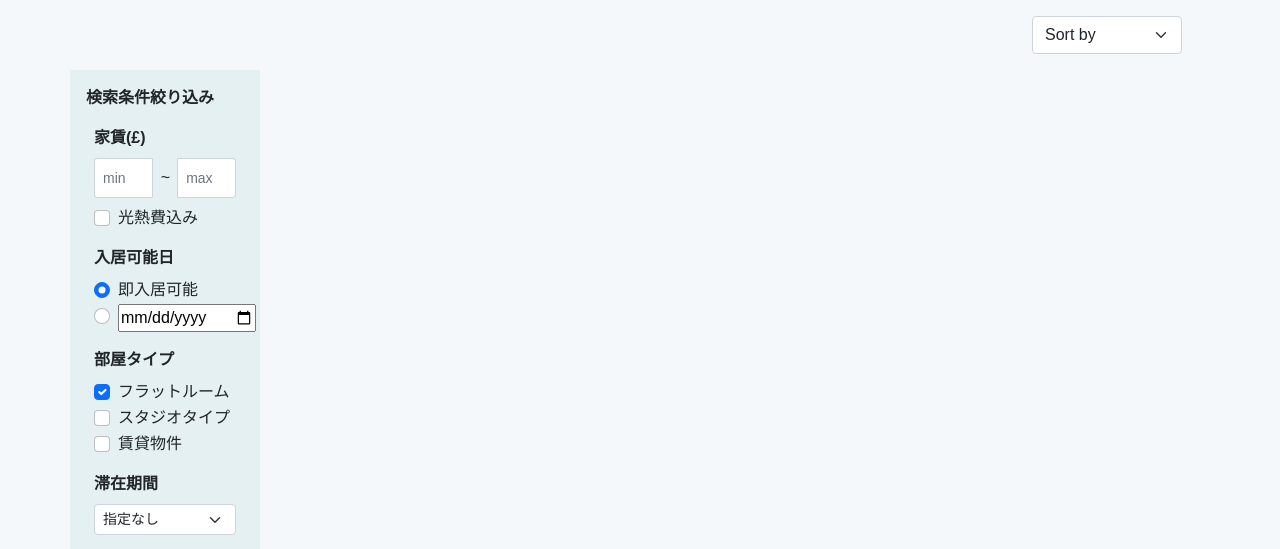
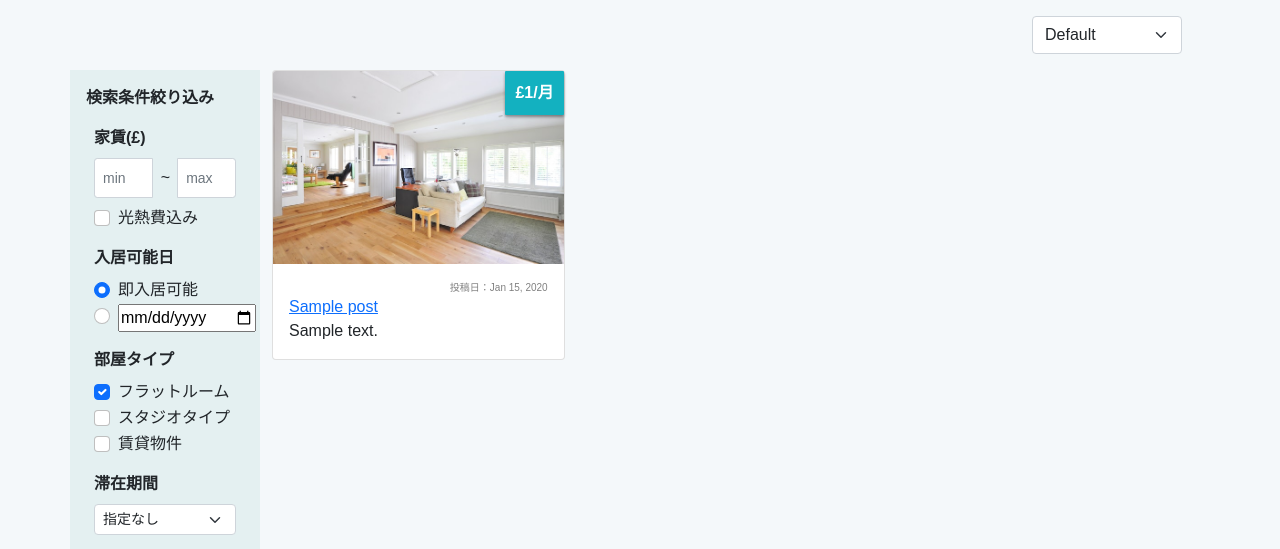
Before and after one commit to irmk323/Remixb, a Flask app: page / in a window 1280 px wide. Shown: the part 90-639 px from the top of the page. Run offline with Flask 2, Linux system fonts and the light colour scheme; tables that the repository leaves empty hold one stand-in row (values such as "Sample post").

Commit message:
added sort_by function@

```diff
--- a/models.py
+++ b/models.py
@@ -25,6 +25,7 @@ class Post(db.Model):
    area = db.Column(db.String(30))
    closest_station = db.Column(db.String(30))
    picture_path = db.Column(db.String(100))
+   created_at = db.Column(db.DateTime)
 
 class User(db.Model, UserMixin):
 
--- a/static/css/base.css
+++ b/static/css/base.css
@@ -38,3 +38,8 @@ body {
     width: 100%;
     height: 100%;
   }
+
+  .post-created{
+    color: gray;
+    font-size: 10px;
+  }
--- a/templates/index.html
+++ b/templates/index.html
@@ -6,12 +6,34 @@
     <div class="room-list-section row">
       <div>
         <div class="row justify-content-end m-3">
-          <select class="form-select " aria-label="Default select example" style="width:150px;">
-            <option selected>Sort by</option>
-            <option value="1">Low Price</option>
-            <option value="2">New Date</option>
+          <select name="sort_by" id="sort_by" class="form-select " aria-label="Default select example" style="width:150px;">
+            <option value="" >Default</option>
+            <option value="low_price">Low Price</option>
+            <option value="new_date">New Date</option>
           </select>
         </div>
+        <script type="text/javascript">
+          var sort_by = document.getElementById('sort_by');
+          sort_by.onchange = function() {
+          var sort_by_paramater = this.options[this.selectedIndex].value;
+          document.location.href = '/?sort_by='+sort_by_paramater;
+          };
+
+          window.onload=function(){
+            let params = (new URL(document.location)).searchParams;
+            let name = params.get('sort_by');
+            var sort_by_elems = document.getElementById('sort_by');
+            checkSelect(sort_by_elems,name);
+          }
+          function checkSelect(obj,val){
+              for(var i=0;i<obj.length;i++){
+                if(obj[i].value==val){
+                obj[i].selected=true;
+                break;
+                }
+              }
+            }
+        </script>
       </div>
       <div class="col-lg-2 col-md-12 p-3" style="background-color: #e4f0f1">
         <div>
@@ -147,6 +169,9 @@
               <div class="card-nail">£{{post.monthly_rent}}/月</div>
               <img src="../static/img/pexels-pixabay-259962.jpg" class="card-img-top" alt="...">
               <div class="card-body">
+                <div class="justify-content-end">
+                  <span class="post-created d-flex justify-content-end">投稿日：{{ post.created_at.strftime('%b %d, %Y') }}</span>
+                </div>
                 <a href="/detail/{{ post.id }}">{{post.title}}</a>
                 <p class="card-text">{{post.detail}}</p>
               </div>
--- a/views.py
+++ b/views.py
@@ -3,18 +3,18 @@ from flask import (Blueprint, render_template, redirect,
 from flask_login import current_user, login_user, logout_user, login_required
 from forms import LoginForm, MessageForm, RegisterForm
 from app import db
-from sqlalchemy import and_, or_
+from sqlalchemy import and_, or_, desc
 from models import User, Post, Message
 from flask import Flask, render_template, request, redirect
 from datetime import datetime ,date
 
 bp = Blueprint('app', __name__,  url_prefix='')
 
-@bp.route('/')
-# @login_required
-def top():
-#    users = User.query.all()
-   return render_template('index.html')
+# @bp.route('/')
+# # @login_required
+# def top():
+# #    users = User.query.all()
+#    return render_template('index.html')
 
 
 @bp.route('/login', methods=['GET', 'POST'])
@@ -56,11 +56,17 @@ def register():
    return render_template('register.html', form=form)
 
 
-@bp.route('/top2', methods=['GET', 'POST'])
+@bp.route('/', methods=['GET', 'POST'])
 def index():
     if request.method == 'GET':
-        posts = Post.query.all()
-        return render_template('index.html', posts=posts, today=date.today())
+        sort_by = request.args.get("sort_by")
+        if sort_by== "low_price":
+            posts = Post.query.order_by('monthly_rent').all()
+        elif sort_by== "new_date":
+            posts = Post.query.order_by(desc('created_at')).all()
+        else:
+            posts = Post.query.all()
+        return render_template('index.html', posts=posts)
 
     else:
         title = request.form.get('title')
```
